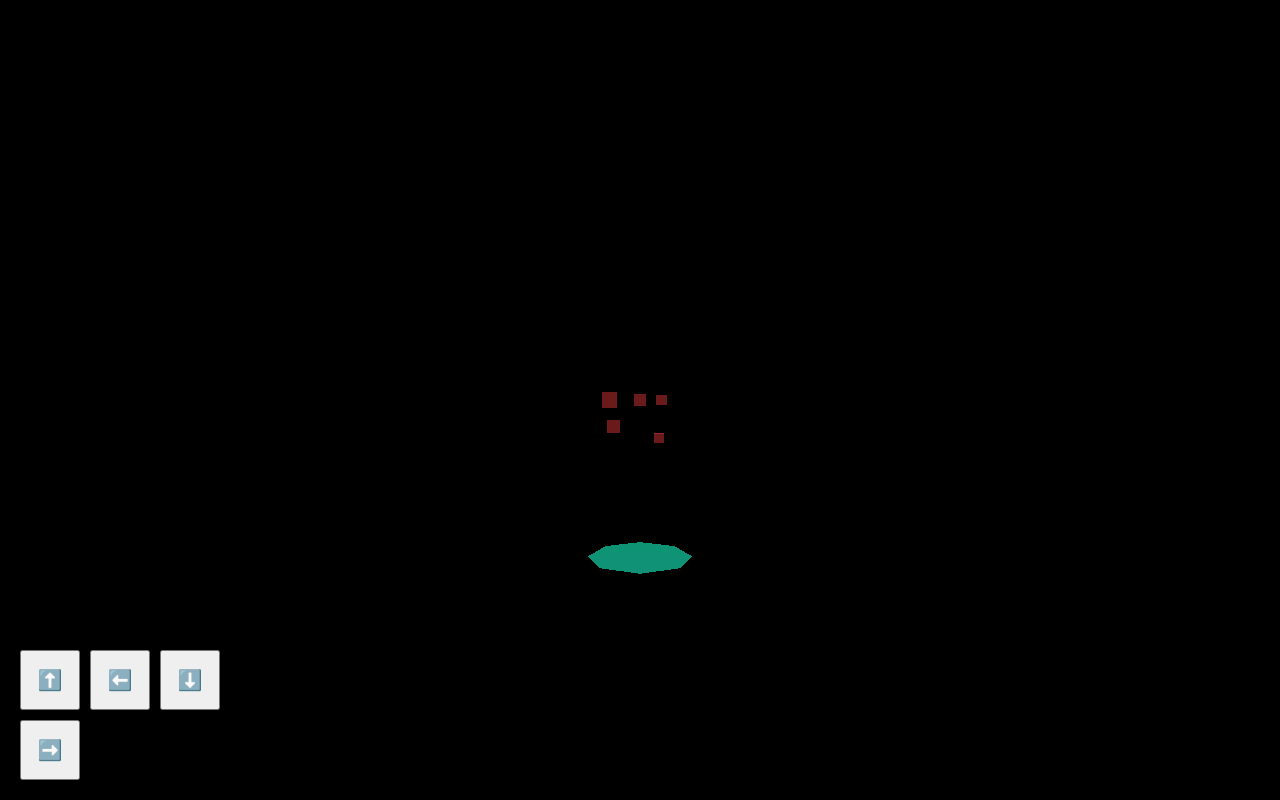
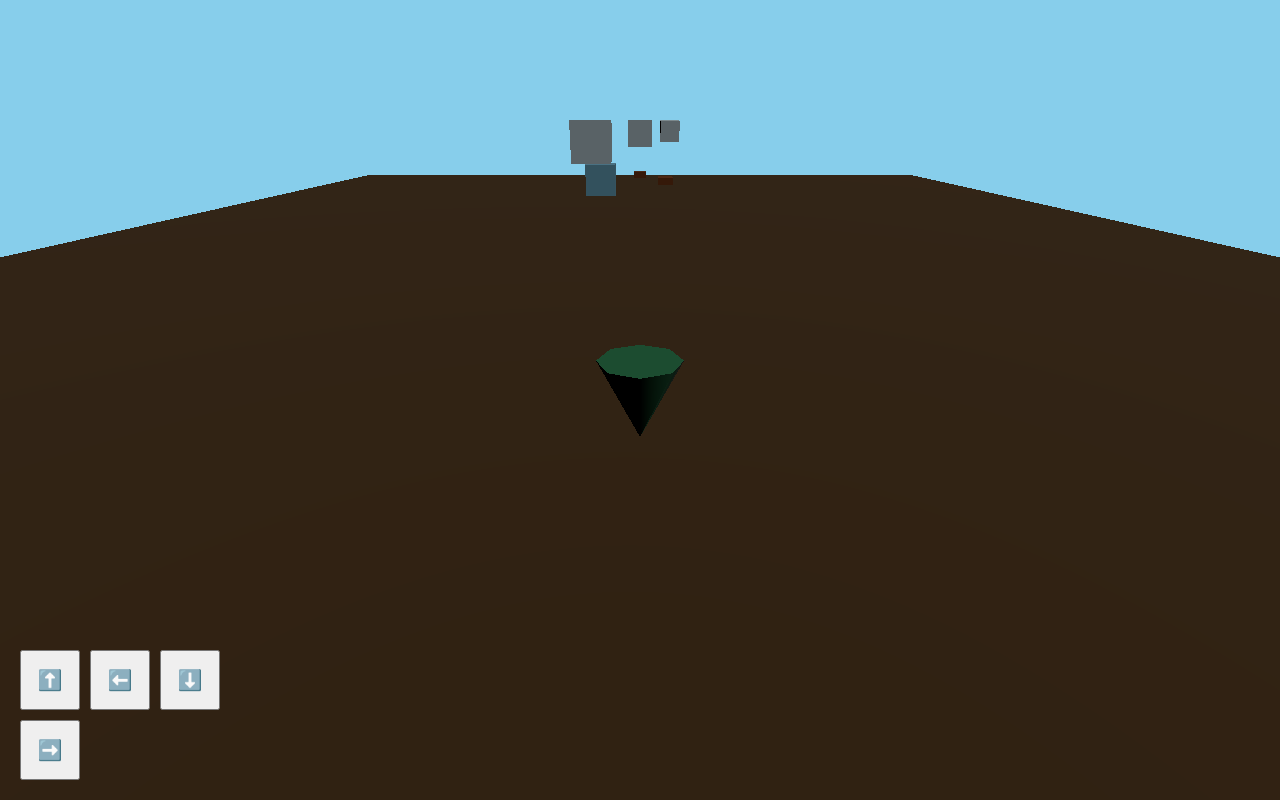
Before and after one commit to alessandrolorenz/shoot-game-js, a plain HTML site: page index.html in a window 1280 px wide. Drawn offline with nearby package versions, Linux system fonts and the light colour scheme; animation ran at ten frames a second.

Commit message:
refactor: update styling and improve game mechanics in WW2 Arcade Grid Runner

```diff
--- a/index.html
+++ b/index.html
@@ -2,22 +2,14 @@
 <html lang="en">
 <head>
 <meta charset="UTF-8">
-  <title>3D Grid Runner</title>
+<title>WW2 Arcade Grid Runner</title>
 <style>
-    body { margin: 0; overflow: hidden; background: black; }
+body { margin:0; overflow:hidden; background:black; }
 #ui {
-      position: absolute;
-      bottom: 20px;
-      left: 20px;
-      display: grid;
-      grid-template-columns: 60px 60px 60px;
-      gap: 10px;
+ position:absolute; bottom:20px; left:20px;
+ display:grid; grid-template-columns:60px 60px 60px; gap:10px;
 }
-    button {
-      width: 60px;
-      height: 60px;
-      font-size: 20px;
-    }
+button { width:60px; height:60px; font-size:20px; }
 </style>
 </head>
 <body>
@@ -33,102 +25,146 @@
 import * as THREE from 'https://cdn.jsdelivr.net/npm/three@0.158/build/three.module.js';
 
 let scene = new THREE.Scene();
-scene.background = new THREE.Color(0x000000);
+scene.background = new THREE.Color(0x87CEEB); // sky
 
-let camera = new THREE.PerspectiveCamera(75, window.innerWidth/window.innerHeight, 0.1, 1000);
-camera.position.set(0, 2, 5);
+let camera = new THREE.PerspectiveCamera(70, innerWidth/innerHeight, 0.1, 1000);
+camera.position.set(0,3,6);
+camera.lookAt(0,0,0);
 
 let renderer = new THREE.WebGLRenderer();
-renderer.setSize(window.innerWidth, window.innerHeight);
+renderer.setSize(innerWidth, innerHeight);
 document.body.appendChild(renderer.domElement);
 
-let light = new THREE.DirectionalLight(0xffffff, 1);
-light.position.set(0, 10, 5);
+let light = new THREE.DirectionalLight(0xffffff,1);
+light.position.set(5,10,5);
 scene.add(light);
 
-// GRID SETTINGS
-const spacing = 2;
+// GROUND (brown WW2 style)
+let ground = new THREE.Mesh(
+ new THREE.PlaneGeometry(50,100),
+ new THREE.MeshStandardMaterial({color:0x5a3e1b})
+);
+ground.rotation.x = -Math.PI/2;
+ground.position.y = -2;
+scene.add(ground);
 
-// PLAYER
-let playerX = 1;
-let playerY = 1;
+// LANE COLORS (visual separation)
+const laneColors = [
+ 0x8B4513, // ground brown
+ 0x87CEEB, // mid air light blue
+ 0xe0f7ff  // high air pale sky
+];
 
-const playerGeo = new THREE.ConeGeometry(0.5, 1, 8);
-const playerMat = new THREE.MeshStandardMaterial({ color: 0x00ffcc });
-const player = new THREE.Mesh(playerGeo, playerMat);
+// PLAYER (WW2 style green)
+let playerX=1, playerY=1;
+let targetX=1, targetY=1;
+const spacing=2;
+
+const player = new THREE.Mesh(
+ new THREE.ConeGeometry(0.5,1,8),
+ new THREE.MeshStandardMaterial({color:0x2e8b57})
+);
 player.rotation.x = Math.PI;
 scene.add(player);
 
 // OBSTACLES
-let obstacles = [];
+let obstacles=[];
 
-function spawnObstacle() {
-  const x = Math.floor(Math.random() * 3);
-  const y = Math.floor(Math.random() * 3);
+function spawnObstacle(){
+ let x=Math.floor(Math.random()*3);
+ let y=Math.floor(Math.random()*3);
 
-  const geo = new THREE.BoxGeometry(1,1,1);
-  const mat = new THREE.MeshStandardMaterial({ color: 0xff4444 });
-  const mesh = new THREE.Mesh(geo, mat);
+ let mesh=new THREE.Mesh(
+  new THREE.BoxGeometry(1,1,1),
+  new THREE.MeshStandardMaterial({color:laneColors[y]})
+ );
 
-  mesh.userData = {
-    x,
-    y,
-    z: -50
-  };
-
+ mesh.userData={x,y,z:-50};
  scene.add(mesh);
  obstacles.push(mesh);
 }
 
-// MOVEMENT
-window.move = function(dir) {
-  if (dir === 'left') playerX = Math.max(0, playerX - 1);
-  if (dir === 'right') playerX = Math.min(2, playerX + 1);
-  if (dir === 'up') playerY = Math.min(2, playerY + 1);
-  if (dir === 'down') playerY = Math.max(0, playerY - 1);
+// CONTROLS
+window.move=function(dir){
+ if(dir==='left') targetX=Math.max(0,targetX-1);
+ if(dir==='right') targetX=Math.min(2,targetX+1);
+ if(dir==='up') targetY=Math.min(2,targetY+1);
+ if(dir==='down') targetY=Math.max(0,targetY-1);
 };
 
-// UPDATE PLAYER POSITION
-function updatePlayer() {
-  player.position.x = (playerX - 1) * spacing;
-  player.position.y = (playerY - 1) * spacing;
-  player.position.z = 0;
+window.addEventListener('keydown',e=>{
+ if(e.key==='ArrowLeft') move('left');
+ if(e.key==='ArrowRight') move('right');
+ if(e.key==='ArrowUp') move('up');
+ if(e.key==='ArrowDown') move('down');
+});
+
+// SWIPE
+let startX=0,startY=0;
+window.addEventListener('touchstart',e=>{
+ startX=e.touches[0].clientX;
+ startY=e.touches[0].clientY;
+});
+window.addEventListener('touchend',e=>{
+ let dx=e.changedTouches[0].clientX-startX;
+ let dy=e.changedTouches[0].clientY-startY;
+
+ if(Math.abs(dx)>Math.abs(dy)){
+  if(dx>30) move('right');
+  if(dx<-30) move('left');
+ } else {
+  if(dy>30) move('down');
+  if(dy<-30) move('up');
+ }
+});
+
+// UPDATE PLAYER
+function updatePlayer(){
+ playerX += (targetX-playerX)*0.2;
+ playerY += (targetY-playerY)*0.2;
+
+ player.position.x=(playerX-1)*spacing;
+ player.position.y=(playerY-1)*spacing;
+ player.position.z=0;
 }
 
-// UPDATE OBSTACLES
-function updateObstacles() {
-  obstacles.forEach((obs, index) => {
-    obs.userData.z += 0.5;
+// OBSTACLES
+function updateObstacles(){
+ obstacles.forEach((obs,i)=>{
+  obs.userData.z+=0.7;
 
-    obs.position.x = (obs.userData.x - 1) * spacing;
-    obs.position.y = (obs.userData.y - 1) * spacing;
-    obs.position.z = obs.userData.z;
+  obs.position.x=(obs.userData.x-1)*spacing;
+  obs.position.y=(obs.userData.y-1)*spacing;
+  obs.position.z=obs.userData.z;
 
-    if (Math.abs(obs.userData.z) < 1) {
-      if (obs.userData.x === playerX && obs.userData.y === playerY) {
+  let scale=1+(obs.userData.z+50)*0.02;
+  obs.scale.set(scale,scale,scale);
+
+  if(Math.abs(obs.userData.z)<1){
+   if(Math.round(playerX)===obs.userData.x && Math.round(playerY)===obs.userData.y){
     alert("GAME OVER");
     location.reload();
    }
   }
 
-    if (obs.userData.z > 5) {
+  if(obs.userData.z>5){
    scene.remove(obs);
-      obstacles.splice(index, 1);
+   obstacles.splice(i,1);
   }
  });
 }
 
-setInterval(spawnObstacle, 1000);
+setInterval(spawnObstacle,800);
 
-function animate() {
+// LOOP
+function animate(){
  requestAnimationFrame(animate);
  updatePlayer();
  updateObstacles();
-  renderer.render(scene, camera);
+ renderer.render(scene,camera);
 }
 
 animate();
 </script>
-
 </body>
 </html>
```
Lines whose indentation alone changed are shown as unchanged.
